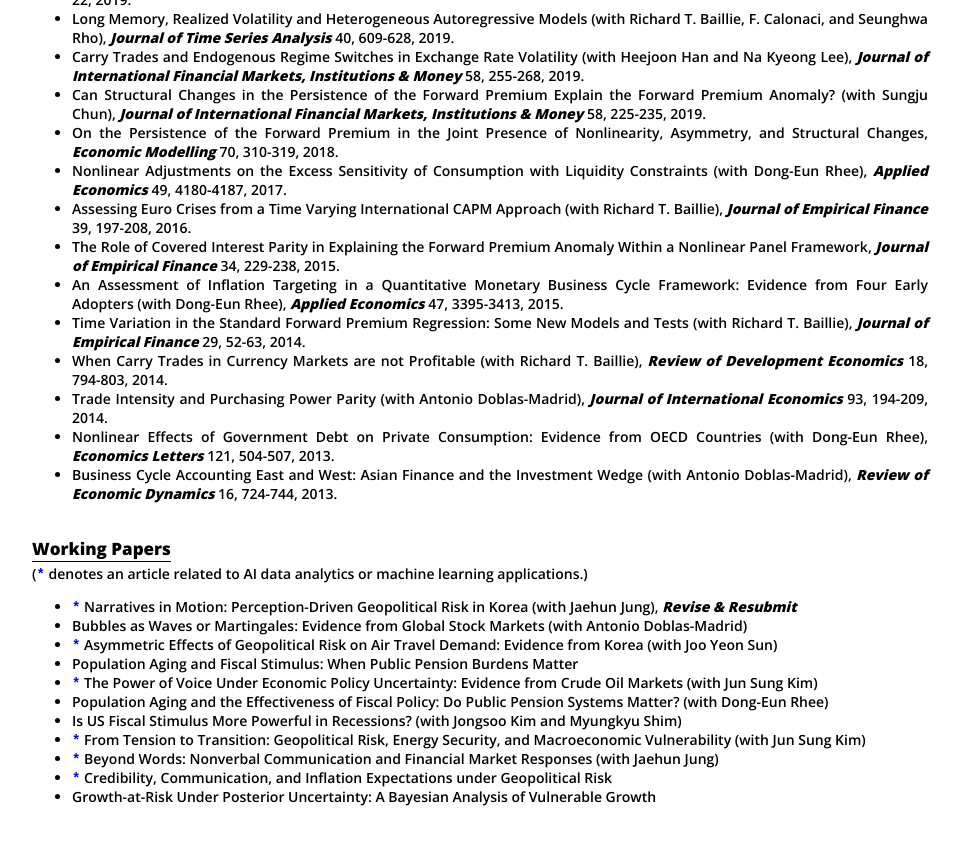
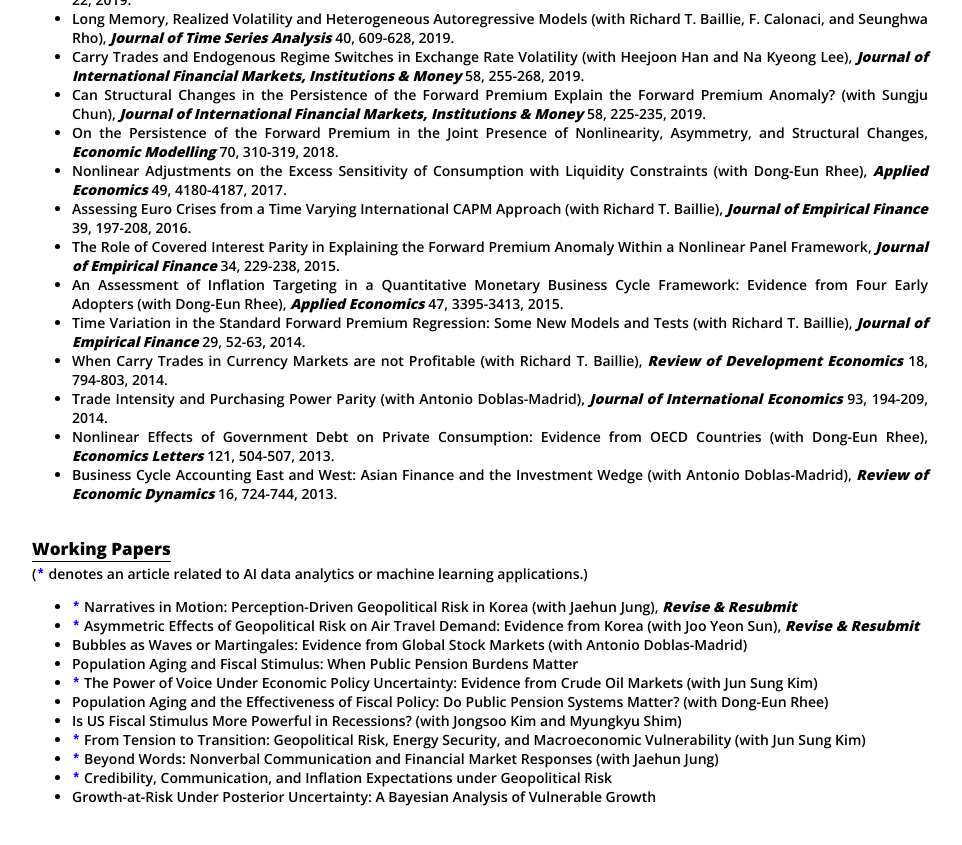
Before and after one commit to dooyeoncho/dooyeoncho.github.io, a Jekyll site: the page built from pages/research.html, in a window 1280 px wide and 900 px high, scrolled down 1218 px. Shown: the top 845 px of the window, without its empty margins (160-1122 px from the left). Built offline with Jekyll 4.4.1, drawn with Linux system fonts in a browser that asks for light colours.

Commit message:
Update research.html

```diff
--- a/pages/research.html
+++ b/pages/research.html
@@ -103,8 +103,8 @@
 <div><b><p style="font-family: 'Open Sans', sans-serif; font-size: 17px; font-weight: 800; color: black; border-bottom: 1.5px solid black; display: inline-block; padding-bottom: 0.3px; margin: 0;">Working Papers</font></p></b> </div></li>(<code style="color : blue"><b>*</b></code> denotes an article related to AI data analytics or machine learning applications.)</li></div>
 	<ul>
 		<span class="highlight-title"><li><code style="color : blue"><b>*</b></code> Narratives in Motion: Perception-Driven Geopolitical Risk in Korea (with Jaehun Jung), <em property="italic"><b>Revise & Resubmit</b></em></li></span>
+		<span class="highlight-title"><li><code style="color : blue"><b>*</b></code> Asymmetric Effects of Geopolitical Risk on Air Travel Demand: Evidence from Korea (with Joo Yeon Sun), <em property="italic"><b>Revise & Resubmit</b></em></li></span>
 		<span class="highlight-title"><li>Bubbles as Waves or Martingales: Evidence from Global Stock Markets (with Antonio Doblas-Madrid)</li></span>
-		<span class="highlight-title"><li><code style="color : blue"><b>*</b></code> Asymmetric Effects of Geopolitical Risk on Air Travel Demand: Evidence from Korea (with Joo Yeon Sun)</li></span>
 		<span class="highlight-title"><li>Population Aging and Fiscal Stimulus: When Public Pension Burdens Matter</li></span>
 		<span class="highlight-title"><li><code style="color : blue"><b>*</b></code> The Power of Voice Under Economic Policy Uncertainty: Evidence from Crude Oil Markets (with Jun Sung Kim)</li></span>
 		<span class="highlight-title"><li>Population Aging and the Effectiveness of Fiscal Policy: Do Public Pension Systems Matter? (with Dong-Eun Rhee)</li></span>
```
